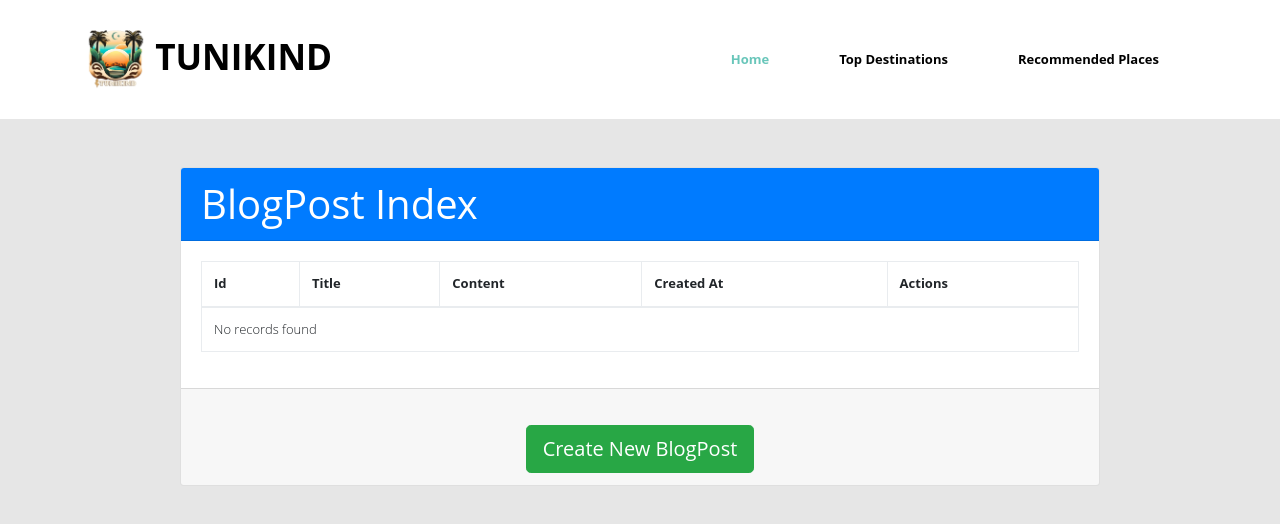
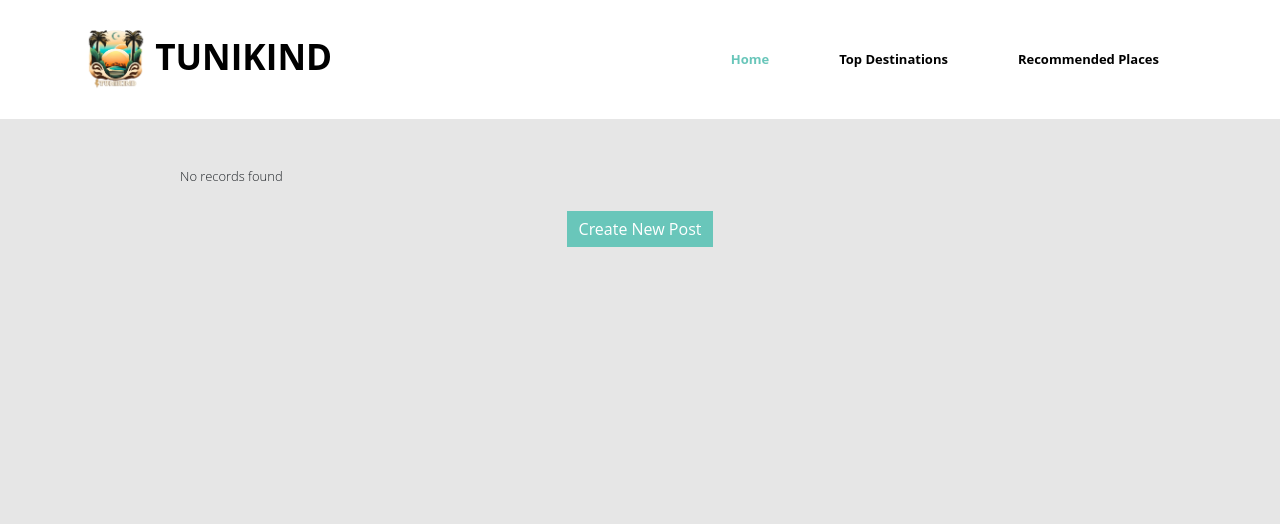
Before and after one commit to yahiahwewi/PiDev31, a Symfony app: template templates/blog_post/index.html.twig in a window 1280 px wide. Shown: the top 524 px of the page. Run offline with Twig, Linux system fonts and the light colour scheme; the template is opened without the code that fills it, so the values that code supplies are empty; some libraries are stand-ins or nearby versions.

Commit message:
Pagination, fusion comments in blogpost, stay in index blog after adding a comment

```diff
--- a/composer.json
+++ b/composer.json
@@ -13,6 +13,7 @@
         "doctrine/orm": "^2.9",
         "guzzlehttp/guzzle": "^7.8",
         "helios-ag/fm-elfinder-bundle": "^12.5",
+        "knplabs/knp-paginator-bundle": "^5.9",
         "phpdocumentor/reflection-docblock": "^5.3",
         "phpstan/phpdoc-parser": "^1.25",
         "sensio/framework-extra-bundle": "^6.2",
--- a/config/bundles.php
+++ b/config/bundles.php
@@ -14,4 +14,5 @@ return [
     Symfony\Bundle\MonologBundle\MonologBundle::class => ['all' => true],
     Symfony\Bundle\MakerBundle\MakerBundle::class => ['dev' => true],
     Sensio\Bundle\FrameworkExtraBundle\SensioFrameworkExtraBundle::class => ['all' => true],
+    Knp\Bundle\PaginatorBundle\KnpPaginatorBundle::class => ['all' => true],
 ];
--- a/src/Controller/CommentController.php
+++ b/src/Controller/CommentController.php
@@ -82,7 +82,7 @@ class CommentController extends AbstractController
             $entityManager->persist($comment);
             $entityManager->flush();
 
-            return $this->redirectToRoute('app_comment_index', [], Response::HTTP_SEE_OTHER);
+            return $this->redirectToRoute('app_blog_post_index', [], Response::HTTP_SEE_OTHER);
         }
 
         return $this->renderForm('comment/new.html.twig', [
--- a/src/Form/BlogPostType.php
+++ b/src/Form/BlogPostType.php
@@ -29,7 +29,7 @@ class BlogPostType extends AbstractType
             ->add('content', null, [
                 'constraints' => [
                     new Assert\Length([
-                        'min' => 3,
+                        'min' => 20,
                         'minMessage' => 'The content should be at least {{ limit }} characters long',
                     ]),
                 ],
@@ -47,7 +47,7 @@ class BlogPostType extends AbstractType
                     ]),
                 ],
             ])
-            ->add('video')
+            // ->add('video')
             // ->add('user', EntityType::class, [
             //     'class' => User::class,
             //     'choice_label' => 'name',
--- a/templates/blog_post/_delete_form.html.twig
+++ b/templates/blog_post/_delete_form.html.twig
@@ -1,4 +1,4 @@
 <form method="POST" action="{{ path('app_blog_post_delete', {'id': blog_post.id}) }}" onsubmit="return confirm('Are you sure you want to delete this item?');" class="delete-form">
     <input type="hidden" name="_token" value="{{ csrf_token('delete' ~ blog_post.id) }}">
-    <button type="submit" class="btn btn-danger btn-sm">Delete</button>
+    <button type="submit" class="btn btn-danger btn-block">Delete</button>
 </form>
--- a/templates/blog_post/edit.html.twig
+++ b/templates/blog_post/edit.html.twig
@@ -17,7 +17,7 @@
                         {{ include('blog_post/_form.html.twig', {'button_label': 'Update'}) }}
                     </div>
                     <div class="card-footer bg-light">
-                        <a href="{{ path('app_blog_post_index') }}" class="btn btn-secondary">Back to List</a>
+                        <a href="{{ path('app_blog_post_index') }}" class="btn btn-primary btn-block">Back to List</a>
                         {{ include('blog_post/_delete_form.html.twig') }}
                     </div>
                 </div>
--- a/templates/blog_post/index.html.twig
+++ b/templates/blog_post/index.html.twig
@@ -9,56 +9,107 @@
     <div class="container mt-5">
         <div class="row justify-content-center">
             <div class="col-md-10">
-                <div class="card">
-                    <div class="card-header bg-primary text-white">
-                        <h1 class="card-title mb-0">BlogPost Index</h1>
+                {% for blog_post in blog_posts %}
+                    <div class="card mb-3">
+                        <div class="card-header rd-primary text-black">
+                            <h5 class="card-title mb-0">{{ blog_post.title }}</h5>
+                        </div>
+                        <div class="card-body">
+                            <p class="card-text">{{ blog_post.content }}</p>
+                            <p class="card-text"><small class="text-muted">{{ blog_post.createdAt ? blog_post.createdAt|date('M d, Y') : '' }}</small></p>
+                        </div>
+                        <div class="card-boy">
                     </div>
-                    <div class="card-body">
-                        <div class="table-responsive">
-                            <table class="table table-bordered table-hover">
-                                <thead>
-                                    <tr>
-                                        <th scope="col">Id</th>
-                                        <th scope="col">Title</th>
-                                        <th scope="col">Content</th>
-                                        <th scope="col">Created At</th>
-                                        <th scope="col">Actions</th>
-                                    </tr>
-                                </thead>
-                                <tbody>
-                                    {% for blog_post in blog_posts %}
-                                        <tr>
-                                            <td>{{ blog_post.id }}</td>
-                                            <td>{{ blog_post.title }}</td>
-                                            <td>{{ blog_post.content|slice(0, 100) }}</td>
-                                            <td>{{ blog_post.createdAt ? blog_post.createdAt|date('M d, Y') : '' }}</td>
-                                            <td>
-                                                <div class="d-flex">
-                                                    <a href="{{ path('app_blog_post_show', {'id': blog_post.id}) }}" class="btn btn-primary">Show</a>
-                                                    <a href="{{ path('app_blog_post_edit', {'id': blog_post.id}) }}" class="btn btn-secondary">Edit</a>
-                                                    <a href="{{ path('app_commentbloc_new', {'id': blog_post.id}) }}" class="btn btn-secondary">Comment</a>
-
-                                                </div>
-                                            </td>
-                                        </tr>
-                                    {% else %}
-                                        <tr>
-                                            <td colspan="5">No records found</td>
-                                        </tr>
-                                    {% endfor %}
-                                </tbody>
-                            </table>
+                        <div id="comment-form-{{ blog_post.id }}" class="card mb-3" style="display: none;">
+                        <div class="card-body">
+                            {{ form_start(commentForms[blog_post.id]) }}
+                                {{ form_row(commentForms[blog_post.id].content) }}
+                                <button type="submit" class="btn btn-primary">add comment</button>
+                            {{ form_end(commentForms[blog_post.id]) }}
                         </div>
                     </div>
-                    <div class="card-footer">
-                        <div class="row mt-4">
-                            <div class="col-md-12 text-center">
-                                <a href="{{ path('app_blog_post_new') }}" class="btn btn-success btn-lg">Create New BlogPost</a>
+                        <div class="card-footer">
+                            <div class="d-flex justify-content-between align-items-center">
+                                <div class="btn-group">
+                                    <a href="{{ path('app_blog_post_show', {'id': blog_post.id}) }}" class="btn btn-primary btn-sm">Show</a>
+                                    <a href="{{ path('app_blog_post_edit', {'id': blog_post.id}) }}" class="btn btn-primary btn-sm">Edit</a>
+                                    <button class="btn btn-primary btn-sm toggle-comment-form" data-blog-post-id="{{ blog_post.id }}">Comment</button>
+                                </div>
+                                <small class="text-muted">{{ blog_post.id }}</small>
                             </div>
                         </div>
+                    </div>
+                    {# Render the form for creating a new comment #}
+
+                {% else %}
+                    <p>No records found</p>
+                {% endfor %}
+                <div class="row mt-4">
+                    <div class="col-md-12 text-center">
+                        <a href="{{ path('app_blog_post_new') }}" class="btn btn-primary btn-td">Create New Post</a>
                     </div>
                 </div>
             </div>
         </div>
     </div>
+{# Pagination #}
+<div class="container mt-5">
+<div class="row justify-content-center">
+    <div class="text-center">
+        {{ knp_pagination_render(blog_posts) }}
+    </div>
+</div>
+</div>
+
+{# style of pagination #}
+<style>
+.pagination {
+    display: flex;
+    justify-content: center;
+    list-style: none;
+    padding: 0;
+}
+
+.pagination li {
+    margin: 0 5px;
+}
+
+.button-container {
+    display: flex;
+    flex-direction: row;
+    overflow-x: auto;
+    white-space: nowrap;
+}
+
+
+.button-container button {
+    margin-right: 10px; /* Espacement entre les boutons */
+}
+
+.pagination a {
+    text-decoration: none;
+    padding: 5px 10px;
+    border: 1px solid #404a3d; /* Bleu */
+    border-radius: 3px;
+    color: #404a3d; /* Bleu */
+}
+
+.pagination a:hover {
+    background-color: #404a3d; /* Bleu au survol */
+    color: #fff; /* Texte blanc au survol */
+}
+</style>
+
+    <script>
+        document.addEventListener('DOMContentLoaded', function() {
+            const toggleButtons = document.querySelectorAll('.toggle-comment-form');
+            toggleButtons.forEach(function(button) {
+                button.addEventListener('click', function() {
+                    const blogPostId = this.dataset.blogPostId;
+                    const commentForm = document.getElementById('comment-form-' + blogPostId);
+                    commentForm.style.display = (commentForm.style.display === 'none') ? 'block' : 'none';
+                });
+            });
+        });
+    </script>
 {% endblock %}
--- a/templates/comment/index.html.twig
+++ b/templates/comment/index.html.twig
@@ -51,7 +51,7 @@
                                     </tr>
                                 {% else %}
                                     <tr>
-                                        <td colspan="6">No records found</td>
+                                        <td colspan="6">No records found yet!</td>
                                     </tr>
                                 {% endfor %}
                             </tbody>
```
Also changed, not shown: public/js/blog.js (added, +23 -0 lines), src/Controller/BlogPostController.php (+46 -7 lines), templates/blog_post/_comment_form.html.twig (added, +7 -0 lines), templates/blog_post/_form.html.twig (+5 -6 lines), templates/blog_post/new.html.twig (+4 -4 lines), templates/blog_post/show.html.twig (+17 -16 lines), templates/comment/edit.html.twig (+9 -5 lines), templates/comment/new.html.twig (+9 -5 lines), templates/comment/show.html.twig (+8 -4 lines), public/img/charity-65d87353486b9.jpg (added), 2 other files.
